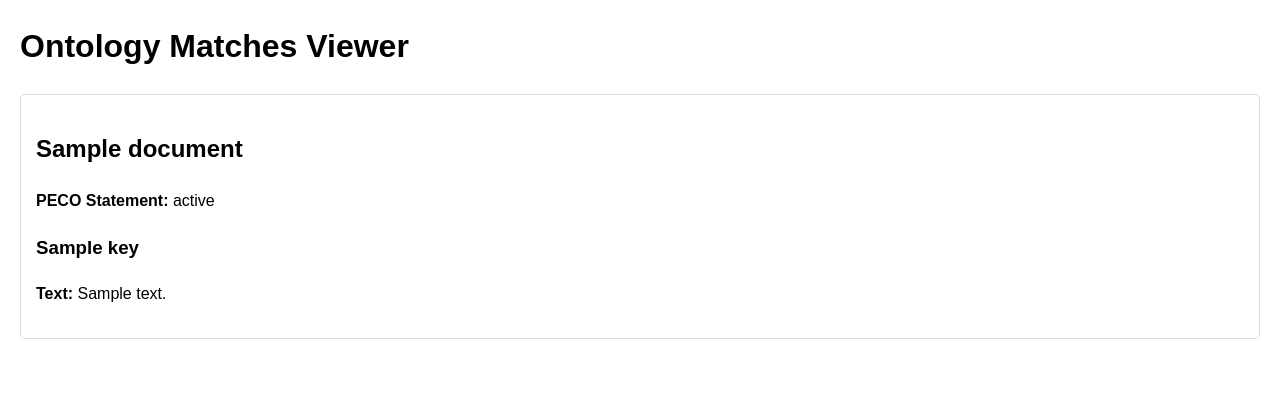
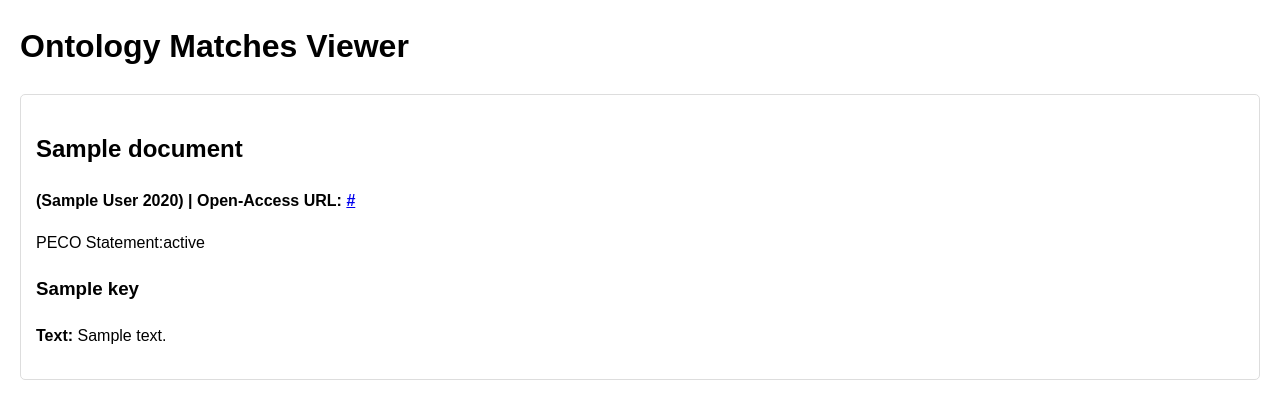
Before and after one commit to joelchan/PECO-ontology-viewer, a Flask app: template templates/index.html in a window 1280 px wide. Shown: the top 419 px of the page. Run offline with Flask 3, Linux system fonts and the light colour scheme; the template is opened without the code that fills it: most values are stand-ins (such as "Sample title", 1, 10 or a date in 2020).

Commit message:
add doc metadata

```diff
--- a/templates/index.html
+++ b/templates/index.html
@@ -36,7 +36,8 @@
     {% for document in documents %}
         <div class="document">
             <h2>{{ document['doc_title'] or "Untitled Document" }}</h2>
-            <p><strong>PECO Statement:</strong> {{ document['peco_statement'] }}</p>
+            <p><strong>({{ document['doc_lastauthorname'] }} {{ document['doc_year']}}) | Open-Access URL: <a href="{{ document['url'] }}"> {{document['url']}}</a></strong></p>
+            <p>PECO Statement:{{ document['peco_statement'] }}</p>
 
             {% for key, elements in document['peco_elements'].items() %}
                 <h3>{{ key }}</h3>
```
